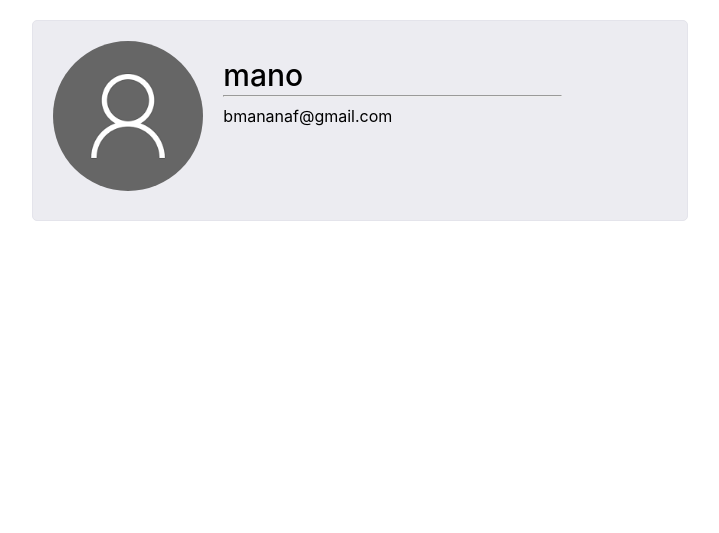
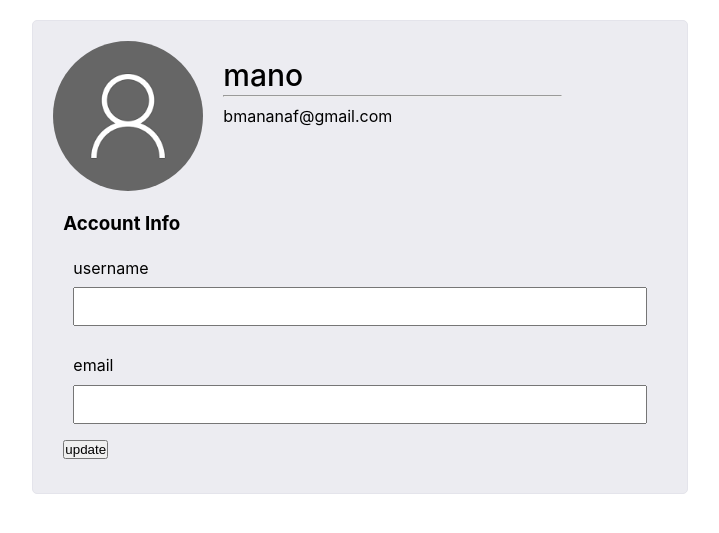
Before and after one commit to mananuf/blog, a Flask app: page /account in a window 1280 px wide. Shown: the part 48-581 px from the top of the page, without its empty margins (280-999 px from the left). Run offline with Flask 2, Linux system fonts and the light colour scheme; a user stored in the database is signed in.

Commit message:
added updateAccount form

```diff
--- a/blog/routes.py
+++ b/blog/routes.py
@@ -1,5 +1,5 @@
 from flask import render_template,url_for,redirect, flash,request
-from blog.forms import RegistrationForm, LoginForm
+from blog.forms import RegistrationForm, LoginForm, UpdateAccountForm
 from blog import app, bcrypt, db
 from blog.models import User, Post
 from flask_login import login_user, current_user, logout_user,login_required
@@ -93,4 +93,5 @@ def logout():
 @app.route('/account')
 @login_required #only allow to render, if a user is logged in
 def account():
-    return render_template('account.html', title='Account')
+    form = UpdateAccountForm()
+    return render_template('account.html', title='Account', form=form)
--- a/blog/static/css/account.css
+++ b/blog/static/css/account.css
@@ -7,6 +7,7 @@
     background: rgba(228, 228, 235, 0.685);
     border-radius: 5px;
     width: 80%;
+    flex-wrap: wrap;
 }
 /* **************** photo container ********************* */
 .profile-photo img{
@@ -31,3 +32,27 @@
     width: 80%;
     margin: 5px 0;
 }
+
+.update-form{
+    flex-basis: 100%;
+    padding: 10px;
+}
+
+.update-form h1{
+    width: 100%;
+    color: white;
+    padding: 25px;
+    font-weight: 500;
+}
+
+.update-form .label{
+    display: block;
+    margin: 5px 0;
+}
+.update-form .form-group{
+    padding: 10px;
+}
+.update-form .form-group .input{
+    width:100%;
+    padding: 10px;
+}
--- a/blog/templates/account.html
+++ b/blog/templates/account.html
@@ -11,7 +11,48 @@
             <hr>
             <p> {{current_user.email}} </p> <!--displays email of curent user-->
         </div>
+
+        <!-- Update account info -->
+        <div class="update-form">
+            <h3>Account Info</h3>
+            <form method="POST" action="">
+                {{ form.hidden_tag() }}
+                <div class="form-group">
+                    {{ form.username.label(class="label") }}
+
+                    {% if form.username.errors %} <!--if there's error, -->
+                        {{ form.username(class="input") }}
+                        {% for error in form.username.errors %}
+                            <div class="invalid-feedback">
+                                {{error}} <!--printout the errors-->
+                            </div>
+                        {% endfor %}
+                    {% else %}
+                        {{ form.username(class="input") }}
+                    {% endif %}
+
+                </div>
+                <div class="form-group">
+                    {{ form.email.label(class="label") }}
+                    {% if form.email.errors %} <!--if there's error, -->
+                        {{ form.email(class="input") }}
+                        {% for error in form.email.errors %}
+                            <div class="invalid-feedback">
+                                {{error}} <!--printout the errors-->
+                            </div>
+                        {% endfor %}
+                    {% else %}
+                        {{ form.email(class="input") }}
+                    {% endif %}
+                </div>
+
+                <div class="submit">
+                    {{ form.submit(class="btn-sumbit") }}
+                </div>
+            </form>
+        </div>
     </div>
+
 </div>
 
 {% endblock content %}
```
